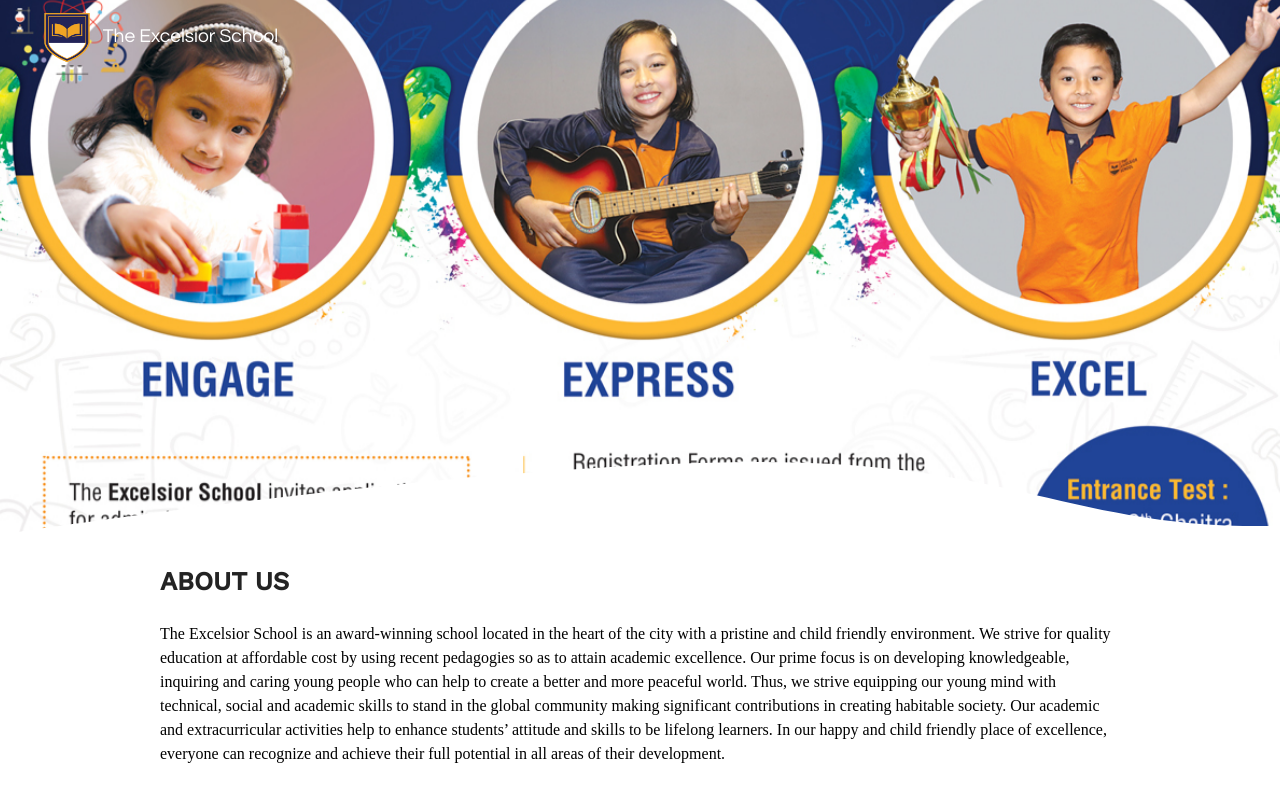
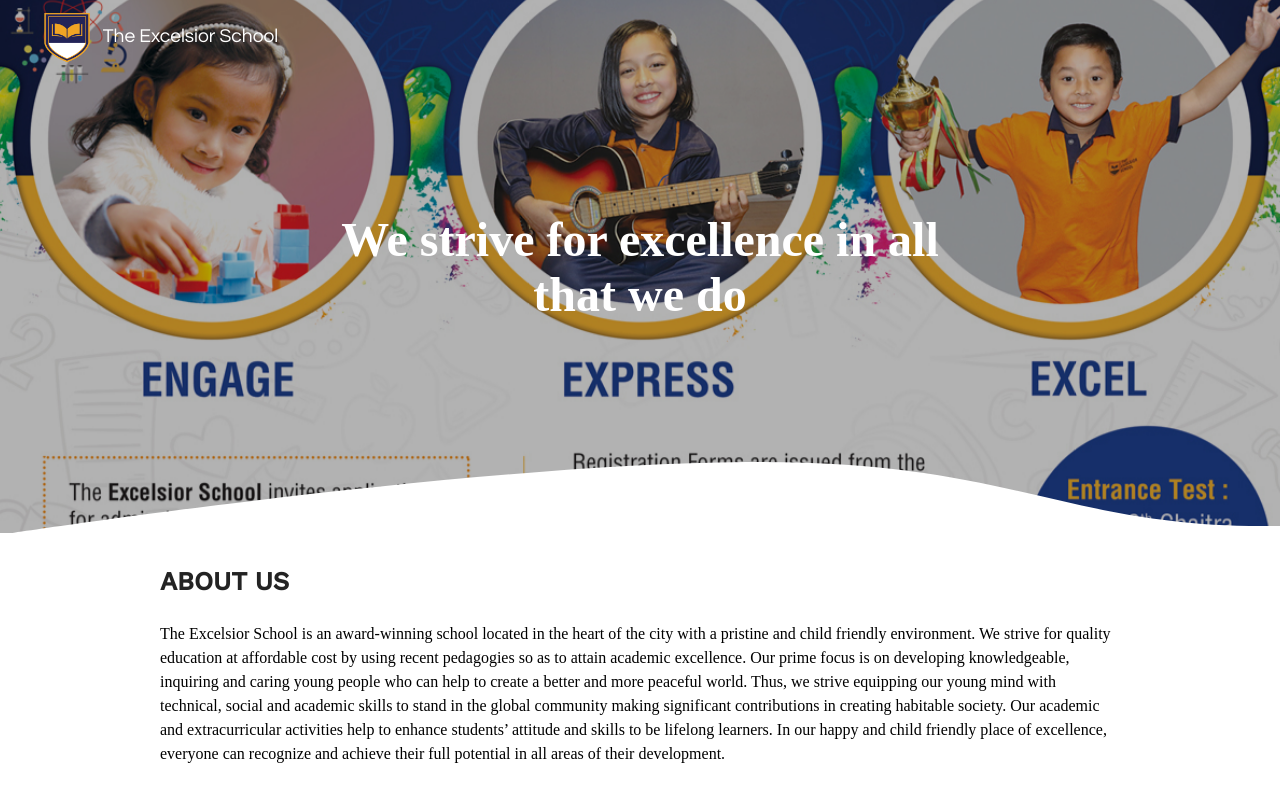
Before and after one commit to CaffeineDuck/excelsior-clone, a Next.js app: page / in a window 1280 px wide. Built offline with nearby package versions, Linux system fonts and the light colour scheme.

Commit message:
Centered the text

```diff
--- a/src/components/hero/index.style.tsx
+++ b/src/components/hero/index.style.tsx
@@ -62,6 +62,32 @@ export const SlideImage = styled(Figure)`
 export const Wave = styled.img`
   position: absolute;
   bottom: 0;
-  z-index: 2;
+  z-index: 3;
   margin-bottom: -2px;
 `;
+
+export const BlackLayer = styled.div`
+  position: absolute;
+  background-color: black;
+  opacity: 30%;
+  width: 100%;
+  height: 100%;
+  z-index: 2;
+`;
+
+export const TextWrapper = styled.div`
+  display: flex;
+  justify-content: center;
+  align-items: center;
+  height: 100%;
+  width: 100%;
+`;
+
+export const HeroText = styled.h1`
+  color: #fff;
+  font-weight: 600;
+  font-size: 3rem;
+  z-index: 4;
+  max-width: 600px;
+  text-align: center;
+`;
--- a/src/components/hero/index.tsx
+++ b/src/components/hero/index.tsx
@@ -1,13 +1,25 @@
 import React from "react";
 
 import About from "./About";
-import { SlideImage, ImageWrapper, MainWrapper, Wave } from "./index.style";
+import {
+  SlideImage,
+  ImageWrapper,
+  MainWrapper,
+  Wave,
+  BlackLayer,
+  HeroText,
+  TextWrapper,
+} from "./index.style";
 
 const HeroSection: React.FC = () => {
   return (
     <>
       <MainWrapper>
         <ImageWrapper>
+          <BlackLayer />
+          <TextWrapper>
+            <HeroText>We strive for excellence in all that we do</HeroText>
+          </TextWrapper>
           <React.Fragment>
             <SlideImage src="assets/hero/0.jpg" animationDelay={0} />
             <SlideImage src="assets/hero/1.jpg" animationDelay={4} />
```
